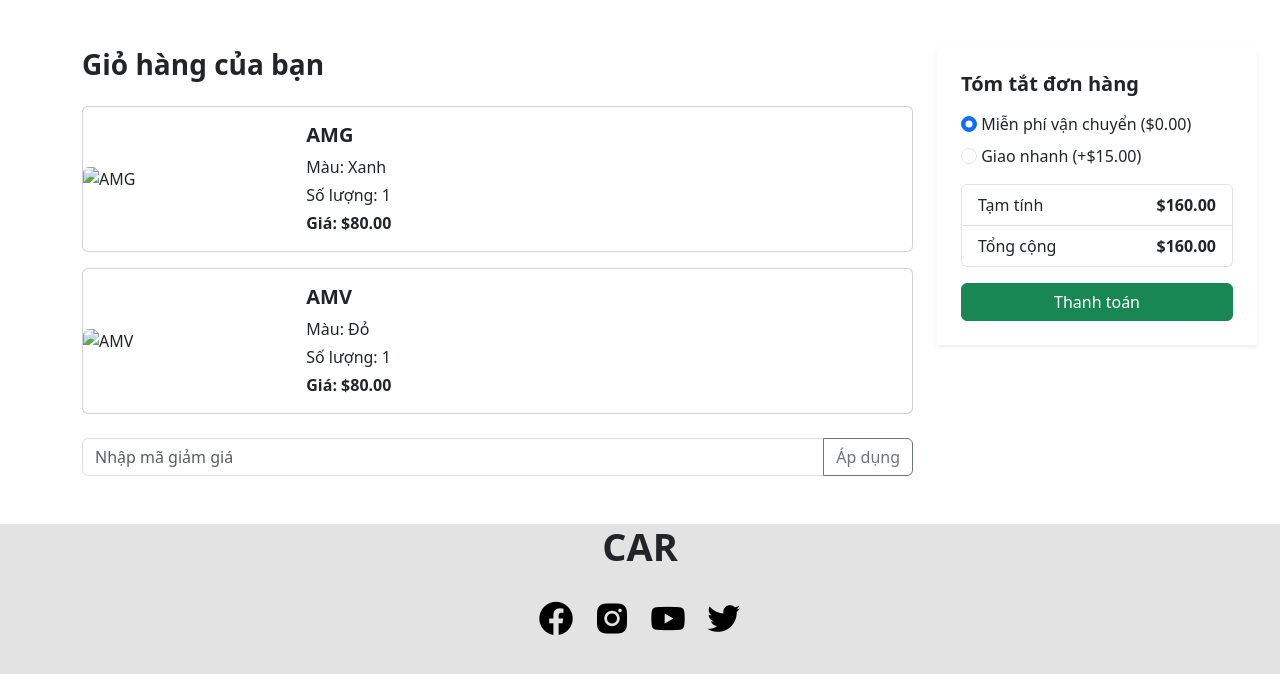
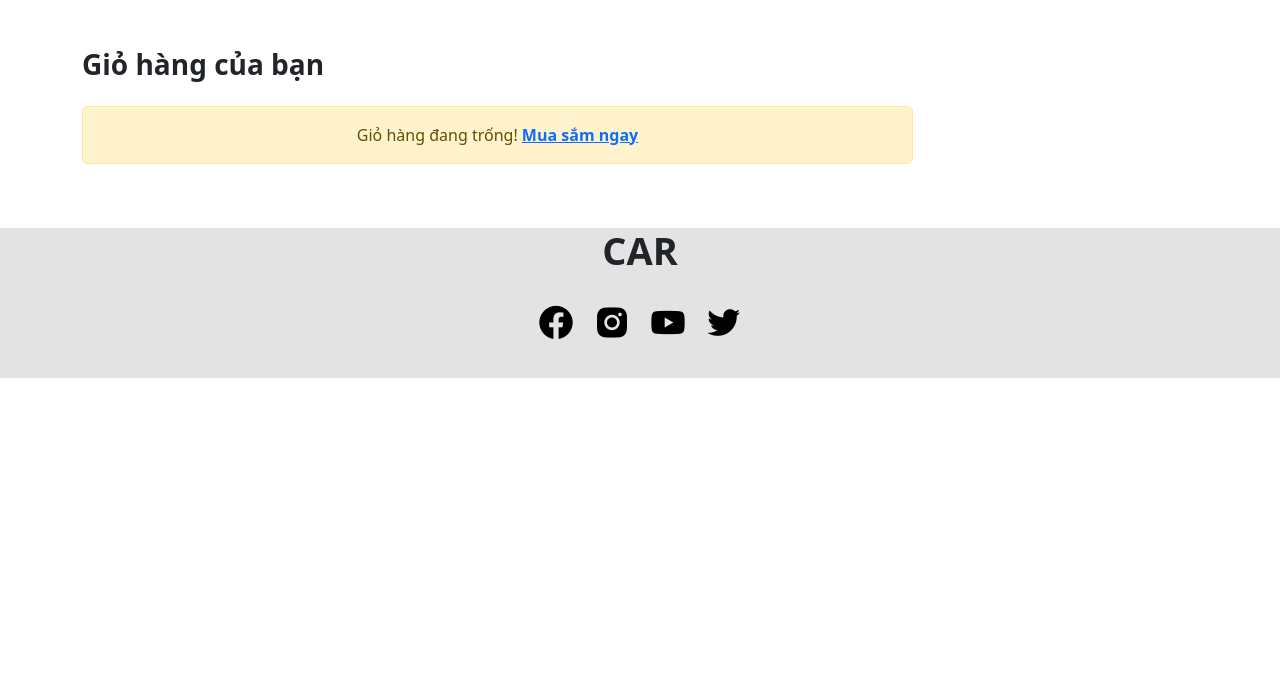
Before and after one commit to NguyenThanhLan1204/Car-Selling-Project, a PHP site: page /base.php?page=cart in a window 1280 px wide. Shown: the part 136-810 px from the top of the page. After the commit the page ends 514 px from the top, so only its background shows below. Run offline with PHP 8.4, Linux system fonts and the light colour scheme.

Commit message:
Update cart.php

```diff
--- a/cart.php
+++ b/cart.php
@@ -1,80 +1,115 @@
+<?php
+// Gọi file kết nối database (dùng chung file db.php của Client)
+require_once 'db.php';
+
+// Kiểm tra giỏ hàng có trống không
+$cart_content = isset($_SESSION['cart']) ? $_SESSION['cart'] : [];
+$list_ids = array_keys($cart_content); // Lấy danh sách ID các xe trong giỏ: [1, 5, ...]
+
+$grand_total = 0; // Tổng tiền cả giỏ hàng
+
+?>
+
 <div class="cart container py-5">
     <div class="row g-4">
-        <!-- Giỏ hàng -->
         <div class="col-lg-9">
             <h3 class="mb-4 fw-bold">Giỏ hàng của bạn</h3>
 
-            <!-- Sản phẩm -->
-            <div class="card mb-3">
-                <div class="row g-0 align-items-center">
-                    <div class="col-md-3">
-                        <img src="" class="img-fluid rounded-start" alt="AMG">
-                    </div>
-                    <div class="col-md-9">
-                        <div class="card-body">
-                            <h5 class="card-title fw-bold">AMG</h5>
-                            <p class="card-text mb-1">Màu: Xanh</p>
-                            <p class="card-text mb-1">Số lượng: 1</p>
-                            <p class="card-text fw-bold">Giá: $80.00</p>
+            <?php if (empty($list_ids)): ?>
+                <div class="alert alert-warning text-center">
+                    Giỏ hàng đang trống! <a href="index.php?page=home" class="fw-bold">Mua sắm ngay</a>
+                </div>
+            <?php else: ?>
+
+                <?php
+                // Chuyển mảng ID thành chuỗi để query: 1,5,7
+                $ids_str = implode(',', $list_ids);
+
+                // Lấy thông tin chi tiết các xe đang có trong giỏ
+                $sql = "SELECT * FROM vehicle WHERE vehicle_id IN ($ids_str)";
+                $result = $conn->query($sql);
+
+                while ($row = $result->fetch_assoc()):
+                    $curr_id = $row['vehicle_id'];
+                    $qty = $cart_content[$curr_id]['qty']; // Lấy số lượng từ session
+                    $color = $cart_content[$curr_id]['color']; // Lấy màu từ session
+
+                    $subtotal = $row['price'] * $qty;
+                    $grand_total += $subtotal;
+                ?>
+
+                <div class="card mb-3 shadow-sm">
+                    <div class="row g-0 align-items-center">
+                        <div class="col-md-3">
+                            <img src="<?= !empty($row['image_url']) ? $row['image_url'] : 'https://via.placeholder.com/150' ?>"
+                                 class="img-fluid rounded-start h-100 object-fit-cover"
+                                 alt="<?= $row['model'] ?>"
+                                 style="max-height: 150px; width: 100%;">
+                        </div>
+                        <div class="col-md-9">
+                            <div class="card-body position-relative">
+                                <h5 class="card-title fw-bold"><?= $row['model'] ?></h5>
+                                <p class="card-text mb-1 text-muted">Màu sắc: <strong><?= $color ?></strong></p>
+
+                                <div class="d-flex justify-content-between align-items-center mt-3">
+                                    <div>
+                                        <span class="text-secondary">Đơn giá: $<?= number_format($row['price']) ?></span> <br>
+                                        <span class="fw-bold">Số lượng: <?= $qty ?></span>
+                                    </div>
+                                    <div>
+                                        <p class="card-text fw-bold fs-5 text-primary mb-0">
+                                            $<?= number_format($subtotal) ?>
+                                        </p>
+                                    </div>
+                                </div>
+
+                                <a href="cart_delete.php?id=<?= $curr_id ?>"
+                                   class="btn btn-sm btn-outline-danger position-absolute top-0 end-0 m-3"
+                                   onclick="return confirm('Bạn có chắc muốn xóa xe này?')">
+                                    <i class='bx bx-trash'></i> Xóa
+                                </a>
+                            </div>
                         </div>
                     </div>
                 </div>
-            </div>
+                <?php endwhile; ?>
 
-            <div class="card mb-3">
-                <div class="row g-0 align-items-center">
-                    <div class="col-md-3">
-                        <img src="" class="img-fluid rounded-start" alt="AMV">
-                    </div>
-                    <div class="col-md-9">
-                        <div class="card-body">
-                            <h5 class="card-title fw-bold">AMV</h5>
-                            <p class="card-text mb-1">Màu: Đỏ</p>
-                            <p class="card-text mb-1">Số lượng: 1</p>
-                            <p class="card-text fw-bold">Giá: $80.00</p>
-                        </div>
-                    </div>
-                </div>
-            </div>
+            <?php endif; ?>
 
-            <!-- Mã giảm giá -->
-            <div class="input-group mt-4">
-                <input type="text" class="form-control" placeholder="Nhập mã giảm giá">
-                <button class="btn btn-outline-secondary">Áp dụng</button>
-            </div>
         </div>
 
-        <!-- Tóm tắt đơn hàng -->
+        <?php if (!empty($list_ids)): ?>
         <div class="col-lg-3">
-            <div class="p-4 shadow-sm position-fixed w-25">
+            <div class="p-4 shadow-sm bg-white rounded position-sticky" style="top: 100px;">
                 <h5 class="fw-bold mb-3">Tóm tắt đơn hàng</h5>
 
-                <!-- Vận chuyển -->
                 <div class="mb-3">
-                    <label class="cart_form-check mb-2">
-                        <input class="form-check-input" type="radio" name="shipping" checked>
-                        <span class="form-check-label">Miễn phí vận chuyển ($0.00)</span>
+                    <label class="d-flex justify-content-between align-items-center mb-2">
+                        <span>Tạm tính:</span>
+                        <strong>$<?= number_format($grand_total) ?></strong>
                     </label>
-                    <label class="cart_form-check">
-                        <input class="form-check-input" type="radio" name="shipping">
-                        <span class="form-check-label">Giao nhanh (+$15.00)</span>
+                    <label class="d-flex justify-content-between align-items-center text-success">
+                        <span>Vận chuyển:</span>
+                        <strong>Miễn phí</strong>
                     </label>
                 </div>
 
-                <!-- Tổng tiền -->
-                <ul class="list-group mb-3">
-                    <li class="list-group-item d-flex justify-content-between">
-                        <span>Tạm tính</span>
-                        <strong>$160.00</strong>
-                    </li>
-                    <li class="list-group-item d-flex justify-content-between">
-                        <span>Tổng cộng</span>
-                        <strong>$160.00</strong>
-                    </li>
-                </ul>
+                <hr>
 
-                <button class="btn btn-success w-100">Thanh toán</button>
+                <div class="d-flex justify-content-between align-items-center mb-4">
+                    <span class="fs-5 fw-bold">Tổng cộng:</span>
+                    <span class="fs-4 fw-bold text-danger">$<?= number_format($grand_total) ?></span>
+                </div>
+
+                <?php if (isset($_SESSION['username'])): ?>
+                    <form action="checkout.php" method="POST">
+                        <button class="btn btn-dark w-100 py-2 fw-bold">THANH TOÁN NGAY</button>
+                    </form>
+                <?php else: ?>
+                    <a href="login.php" class="btn btn-warning w-100 py-2 fw-bold">Đăng nhập để thanh toán</a>
+                <?php endif; ?>
             </div>
         </div>
+        <?php endif; ?>
     </div>
 </div>
```
